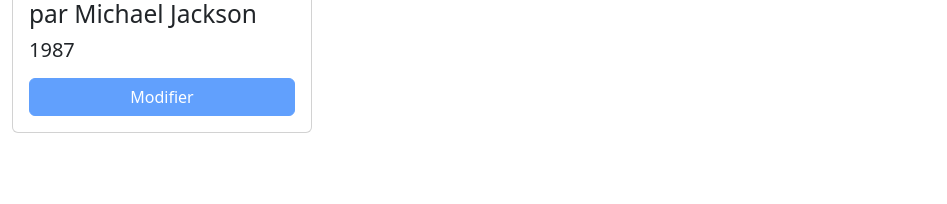
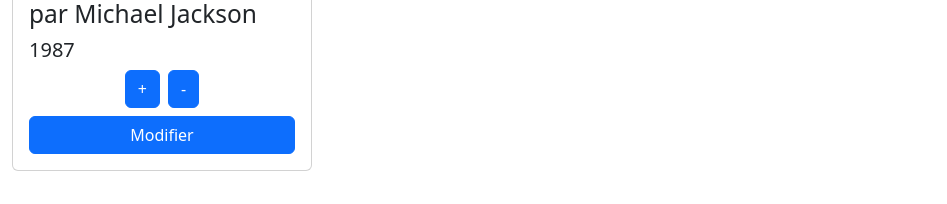
Before and after one commit to merlinofcha0s/-angular-03-2023, an Angular app: page / in a window 1280 px wide. Shown: the part 334-538 px from the top of the page, without its empty margins (0-947 px from the left). Built offline with nearby package versions, Linux system fonts and the light colour scheme.

Commit message:
Component, interpolation, property binding + event binding

```diff
--- a/src/app/app.component.html
+++ b/src/app/app.component.html
@@ -4,5 +4,5 @@
       <h1>Welcome to {{title}}</h1>
     </div>
   </div>
-  <app-vinyl></app-vinyl>
+  <app-vinyl [vinyl]="vinyl"></app-vinyl>
 </div>
--- a/src/app/app.component.ts
+++ b/src/app/app.component.ts
@@ -1,4 +1,5 @@
 import { Component } from '@angular/core';
+import {Vinyl} from "./vinyl/vinyl.model";
 
 @Component({
   selector: 'app-root',
@@ -7,4 +8,12 @@
 })
 export class AppComponent {
   title = 'vinyl-mgt-front';
+
+  public vinyl: Vinyl = {
+    uuid: '1',
+    title: 'Bad',
+    artiste: 'Michael Jackson',
+    imageUrl: 'https://img-4.linternaute.com/PI-AYLwdrSAlAsBVE53jZasrWYM=/350x/smart/4184ae2fdda74cb5b2e150bc98efebe8/ccmcms-linternaute/19006.jpg',
+    releaseDate: 1987
+  }
 }
--- /dev/null
+++ b/src/app/vinyl/counting-buttons/counting-buttons.component.html
@@ -0,0 +1,4 @@
+<div class="d-flex justify-content-center">
+  <button class="btn btn-primary me-2" (click)="incValue()" type="button">+</button>
+  <button class="btn btn-primary" (click)="decValue()" type="button">-</button>
+</div>
--- /dev/null
+++ b/src/app/vinyl/counting-buttons/counting-buttons.component.ts
@@ -0,0 +1,28 @@
+import {Component, EventEmitter, Input, Output} from '@angular/core';
+
+@Component({
+  selector: 'app-counting-buttons',
+  templateUrl: './counting-buttons.component.html',
+  styleUrls: ['./counting-buttons.component.scss']
+})
+export class CountingButtonsComponent {
+
+  @Input()
+  public releaseDate = 0;
+
+  @Output()
+  releaseDateChange = new EventEmitter<number>();
+
+  constructor() {
+  }
+
+  incValue(): void {
+    this.releaseDate += 1;
+    this.releaseDateChange.emit(this.releaseDate);
+  }
+
+  decValue(): void {
+    this.releaseDate -= 1;
+    this.releaseDateChange.emit(this.releaseDate);
+  }
+}
--- a/src/app/vinyl/vinyl.module.ts
+++ b/src/app/vinyl/vinyl.module.ts
@@ -1,10 +1,12 @@
 import {NgModule} from '@angular/core';
 import {CommonModule} from '@angular/common';
 import {VinylComponent} from './vinyl/vinyl.component';
+import { CountingButtonsComponent } from './counting-buttons/counting-buttons.component';
 
 @NgModule({
   declarations: [
-    VinylComponent
+    VinylComponent,
+    CountingButtonsComponent
   ],
   imports: [
     CommonModule
--- a/src/app/vinyl/vinyl/vinyl.component.html
+++ b/src/app/vinyl/vinyl/vinyl.component.html
@@ -7,8 +7,11 @@
     <div class="card-text">
       <h5 class="bold">{{vinyl.releaseDate}}</h5>
     </div>
+    <app-counting-buttons
+      [releaseDate]="vinyl.releaseDate"
+      (releaseDateChange)="onReleaseDateChange($event)"></app-counting-buttons>
     <div class="d-flex flex-column justify-content-center">
-      <button [disabled]="true" class="btn btn-primary mt-2">Modifier</button>
+      <button (click)="changeArtist()" class="btn btn-primary mt-2">Modifier</button>
     </div>
   </div>
 </div>
--- a/src/app/vinyl/vinyl/vinyl.component.ts
+++ b/src/app/vinyl/vinyl/vinyl.component.ts
@@ -1,4 +1,4 @@
-import {Component} from '@angular/core';
+import {Component, Input} from '@angular/core';
 import {Vinyl} from "../vinyl.model";
 
 @Component({
@@ -8,12 +8,21 @@
 })
 export class VinylComponent {
 
+  @Input()
   public vinyl: Vinyl = {
-    uuid: '1',
-    title: 'Bad',
-    artiste: 'Michael Jackson',
-    imageUrl: 'https://img-4.linternaute.com/PI-AYLwdrSAlAsBVE53jZasrWYM=/350x/smart/4184ae2fdda74cb5b2e150bc98efebe8/ccmcms-linternaute/19006.jpg',
-    releaseDate: 1987
+    uuid: '',
+    title: '',
+    artiste: '',
+    imageUrl: '',
+    releaseDate: 0
   }
 
+  changeArtist(): void {
+    this.vinyl.artiste = 'King of Pop';
+  }
+
+  onReleaseDateChange(newReleaseDate: number) {
+    this.vinyl.releaseDate = newReleaseDate;
+    //emit
+  }
 }
```
Also changed, not shown: src/app/vinyl/counting-buttons/counting-buttons.component.scss (added), 1 other file (tests, documents, lock files or other folders).
